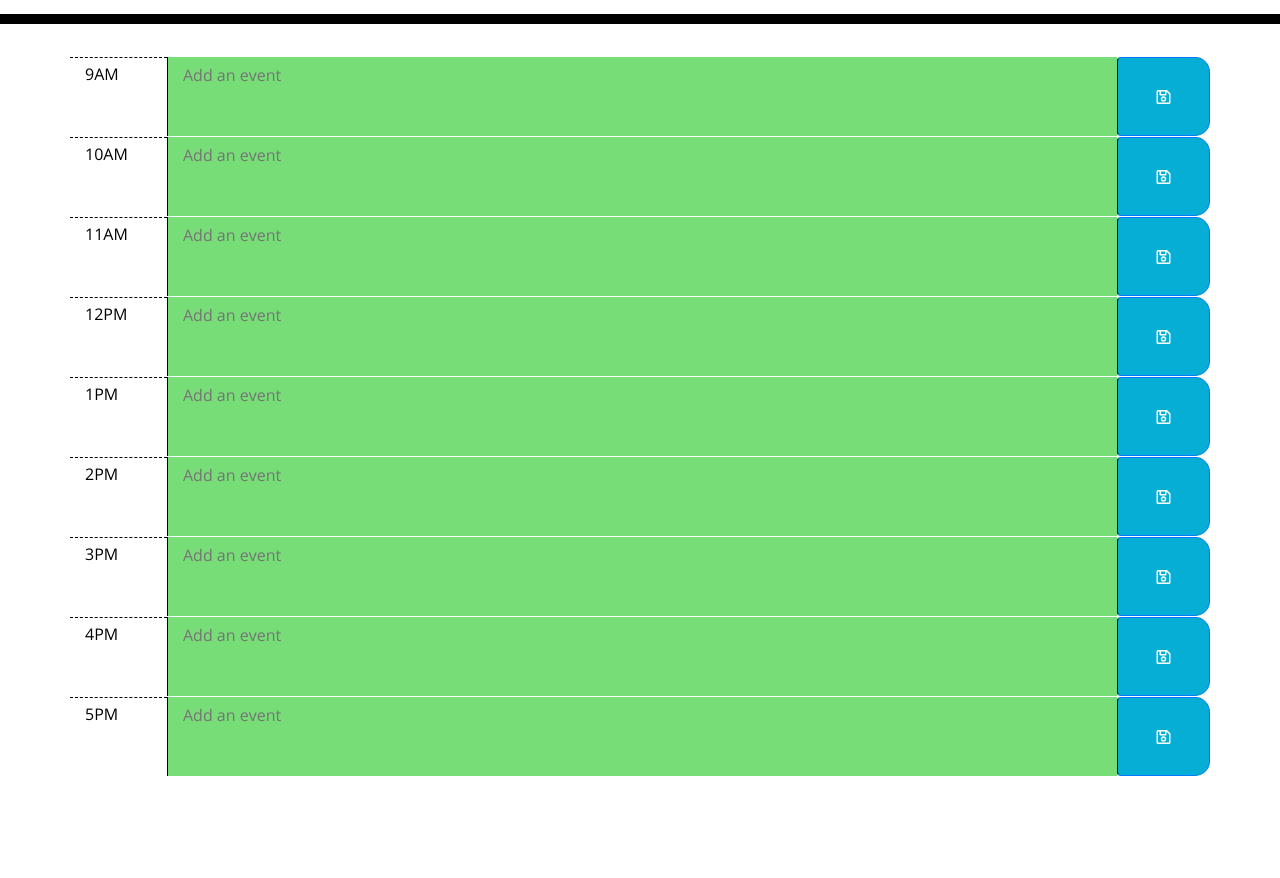
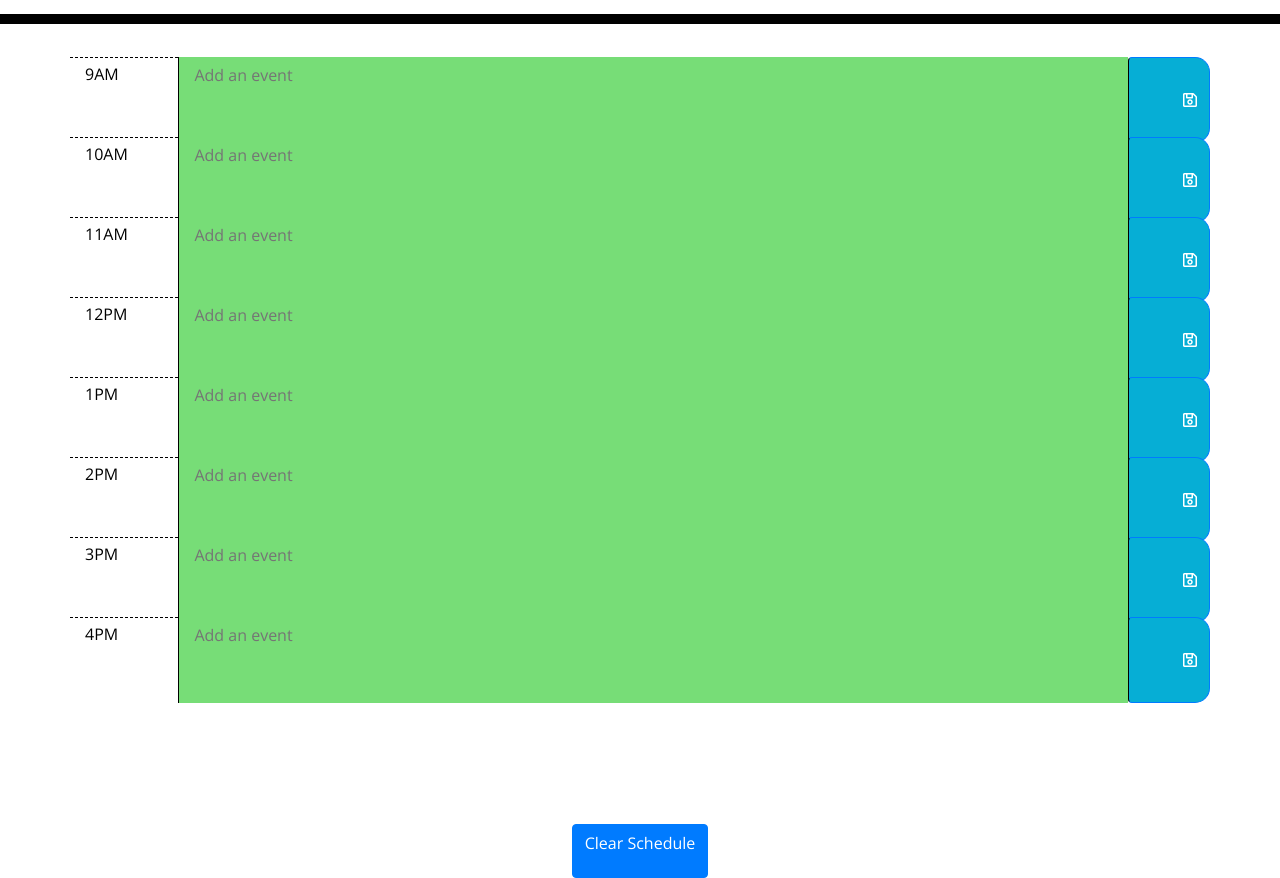
Before and after one commit to macz-norton/work-day-planner, a plain HTML site: page index.html in a window 1280 px wide. Shown: the part 280-1158 px from the top of the page. Before the commit the page ends 1056 px from the top, so only its background shows below. Drawn offline with nearby package versions, Linux system fonts and the light colour scheme.

Commit message:
Cleaned up the CSS classes

```diff
--- a/index.html
+++ b/index.html
@@ -31,83 +31,83 @@
     </header>
 
     <main class="container">
-      <section class="row justify-content-center d-flex">
-        <p class="hour col pt-2">9AM</p>
-        <textarea class="col-10 scheduleInfo d-flex" id="hour-9" placeholder="Add an event"></textarea>
-        <button class="btn btn-primary saveBtn col d-flex align-items-center justify-content-center" type="submit">
+      <section class="row">
+        <p class="hour pt-2 col">9AM</p>
+        <textarea class="col-10" id="hour-9" placeholder="Add an event"></textarea>
+        <button class="btn btn-primary saveBtn" type="submit">
           <i class="far fa-save"></i>
         </button>
       </section>
 
-      <section class="row justify-content-center d-flex">
-        <p class="hour col pt-2">10AM</p>
+      <section class="row">
+        <p class="hour pt-2 col">10AM</p>
         <textarea class="col-10" id="hour-10" placeholder="Add an event"></textarea>
-        <button class="btn btn-primary saveBtn col d-flex align-items-center justify-content-center" type="submit">
+        <button class="btn btn-primary saveBtn" type="submit">
           <i class="far fa-save"></i>
         </button>
       </section>
 
-      <section class="row justify-content-center d-flex">
-        <p class="hour col pt-2">11AM</p>
+      <section class="row">
+        <p class="hour pt-2 col">11AM</p>
         <textarea class="col-10" id="hour-11" placeholder="Add an event"></textarea>
-        <button class="btn btn-primary saveBtn col d-flex align-items-center justify-content-center" type="submit">
+        <button class="btn btn-primary saveBtn" type="submit">
           <i class="far fa-save"></i>
         </button>
       </section>
 
-      <section class="row justify-content-center d-flex">
-        <p class="hour col pt-2">12PM</p>
+      <section class="row">
+        <p class="hour pt-2 col">12PM</p>
         <textarea class="col-10" id="hour-12" placeholder="Add an event"></textarea>
-        <button class="btn btn-primary saveBtn col d-flex align-items-center justify-content-center" type="submit">
+        <button class="btn btn-primary saveBtn" type="submit">
           <i class="far fa-save"></i>
         </button>
       </section>
 
-      <section class="row justify-content-center d-flex">
-        <p class="hour col pt-2">1PM</p>
+      <section class="row">
+        <p class="hour pt-2 col">1PM</p>
         <textarea class="col-10" id="hour-13" placeholder="Add an event"></textarea>
-        <button class="btn btn-primary saveBtn col d-flex align-items-center justify-content-center" type="submit">
+        <button class="btn btn-primary saveBtn" type="submit">
           <i class="far fa-save"></i>
         </button>
       </section>
 
-      <section class="row justify-content-center d-flex">
-        <p class="hour col pt-2">2PM</p>
+      <section class="row">
+        <p class="hour pt-2 col">2PM</p>
         <textarea class="col-10" id="hour-14" placeholder="Add an event"></textarea>
-        <button class="btn btn-primary saveBtn col d-flex align-items-center justify-content-center" type="submit">
+        <button class="btn btn-primary saveBtn" type="submit">
           <i class="far fa-save"></i>
         </button>
       </section>
 
-      <section class="row justify-content-center d-flex d-flex">
-        <p class="hour col pt-2">3PM</p>
-        <textarea class="col-10 event-data" id="hour-15" placeholder="Add an event"></textarea>
-        <button class="btn btn-primary saveBtn col d-flex align-items-center justify-content-center" type="submit">
+      <section class="row">
+        <p class="hour pt-2 col">3PM</p>
+        <textarea class="col-10" id="hour-15" placeholder="Add an event"></textarea>
+        <button class="btn btn-primary saveBtn" type="submit">
           <i class="far fa-save"></i>
         </button>
       </section>
 
-      <section class="row justify-content-center d-flex">
-        <p class="hour col pt-2">4PM</p>
+      <section class="row">
+        <p class="hour pt-2 col">4PM</p>
         <textarea class="col-10" id="hour-16" placeholder="Add an event"></textarea>
-        <button class="btn btn-primary saveBtn col d-flex align-items-center justify-content-center" type="submit">
+        <button class="btn btn-primary saveBtn" type="submit">
           <i class="far fa-save"></i>
         </button>
       </section>
 
-      <section class="row justify-content-center d-flex">
-        <p class="hour col pt-2 d-flex">5PM</p>
+      <section class="row">
+        <p class="hour pt-2 col>5PM</p>
         <textarea class="col-10" id="hour-17" placeholder="Add an event"></textarea>
-        <button class="btn btn-primary saveBtn col d-flex align-items-center justify-content-center" type="submit">
+        <button class="btn btn-primary saveBtn" type="submit">
           <i class="far fa-save"></i>
         </button>
       </section>
 
-      <!-- <section class="mt-5 justify-content-center">
+      <section class="mt-5 d-flex justify-content-center">
         <button class="btn btn-primary clearStorage" type="submit">
           <p>Clear Schedule</p>
         </button>
-      </section> -->
+      </section>
 
     </main>
 
--- a/script.js
+++ b/script.js
@@ -54,9 +54,9 @@ for (var i = 9; i < 18; i++) {
     }
 }
 
-// $(".clearStorage").on("click", function(event) {
+$(".clearStorage").on("click", function(event) {
 
-//     event.preventDefault();
-//     localStorage.clear();
+    // event.preventDefault();
+    localStorage.clear();
 
-// }
+});
```
